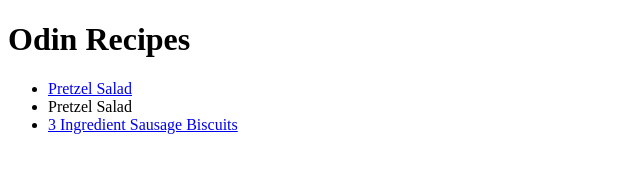
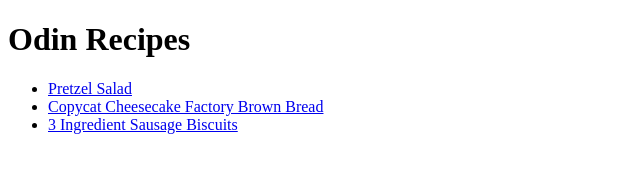
Before and after one commit to WillowW1sp/basic-recipe-webpage, a plain HTML site: page index.html in a window 1280 px wide. Shown: the whole page, without its empty margins (0-640 px from the left). Drawn offline with Linux system fonts and the light colour scheme.

Commit message:
modified:   index.html     fixed link and text for the cheesecake factory bread recipe

```diff
--- a/index.html
+++ b/index.html
@@ -9,9 +9,8 @@
     <h1>Odin Recipes</h1>
     <ul>
         <li><a href="./Recipes/pretzel Salad.html" rel="noreferrer">Pretzel Salad</a></li>
-        <li><ahref="./Recipes/Copycat Cheesecake Factory Brown Bread.html" rel="noreferrer>href="./Recipes/Copycat Cheesecake Factory Brown Bread.html rel="noreferrer">Pretzel Salad</a></li>
+        <li><a href="./Recipes/Copycat Cheesecake Factory Brown Bread.html" rel="noreferrer">Copycat Cheesecake Factory Brown Bread</a></li>
         <li><a href="./Recipes/3 Ingredient Sausage Biscuits.html" rel="noreferrer">3 Ingredient Sausage Biscuits</a></li>
     </ul>
 
 </body>
-</html>
```
